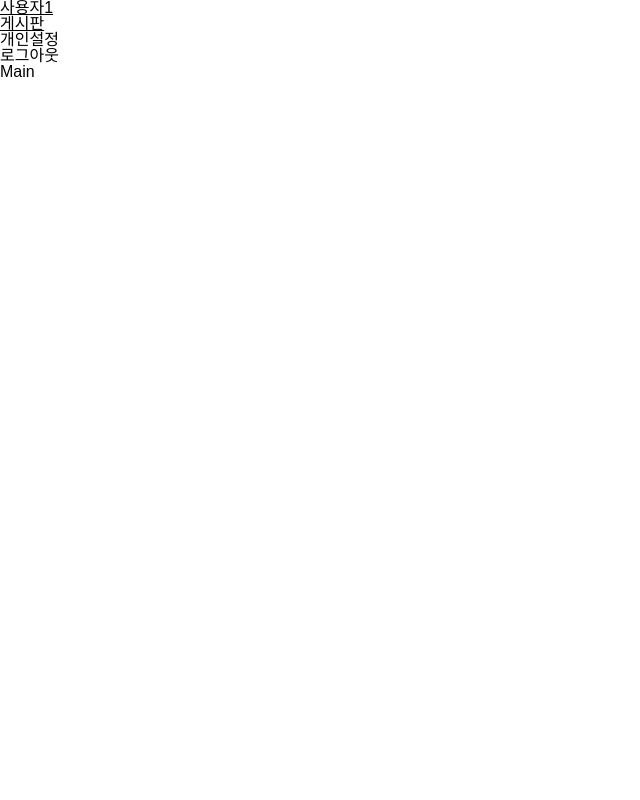
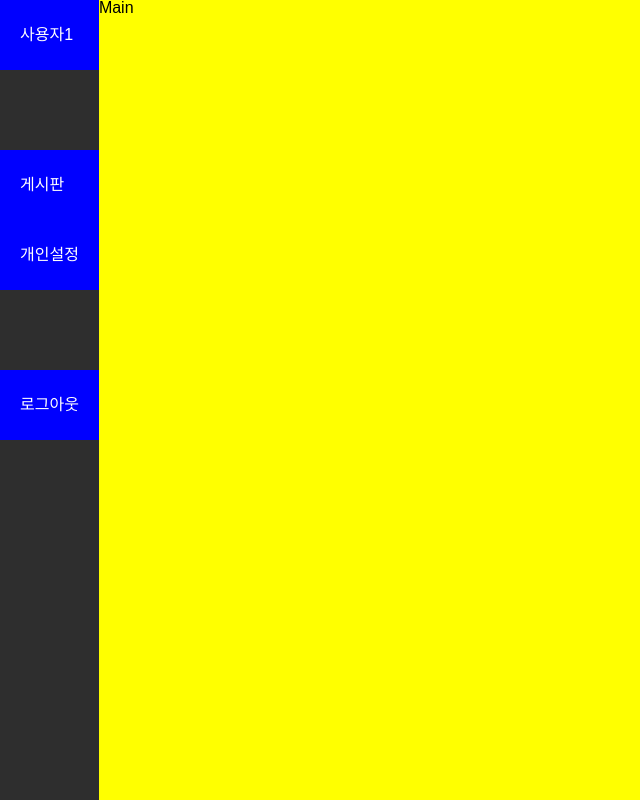
Before and after one commit to ebchoi/chart-and-board, a React (Create React App) app: page / in a window 1280 px wide. Shown: the whole page, without its empty margins (0-640 px from the left). Built offline with nearby package versions, Linux system fonts and the light colour scheme.

Commit message:
Add: 사이드바 데스크탑 버전
- 데스크탑 스크린에서의 사이드바 구현
- 왼쪽 배치로 호버시 커지는 슬라이딩 사이드바
- 호버 전 아이콘 호버 후 아이콘과 글 보이게 추후 작업 예정

```diff
--- a/src/components/Sidebar.components.js
+++ b/src/components/Sidebar.components.js
@@ -1,21 +1,67 @@
 import { Link } from "react-router-dom";
 import styled from "styled-components";
+import { colors, device } from "../styles/Theme";
 
 export const Sidebar = () => {
   return (
     <SidebarContainer>
-      <ul>
-        <li>
+      <NavList>
+        <NavItem>
           <Link to="/">사용자1</Link>
-        </li>
-        <li>
+        </NavItem>
+      </NavList>
+      <NavList>
+        <NavItem>
           <Link to="/board">게시판</Link>
-        </li>
-        <li>개인설정</li>
-        <li>로그아웃</li>
-      </ul>
+        </NavItem>
+        <NavItem>
+          <Link to="#">개인설정</Link>
+        </NavItem>
+      </NavList>
+      <NavList>
+        <NavItem>
+          <Link to="#">로그아웃</Link>
+        </NavItem>
+      </NavList>
     </SidebarContainer>
   );
 };
 
-const SidebarContainer = styled.nav``;
+const SidebarContainer = styled.nav`
+  width: 100px;
+  min-width: fit-content;
+  display: flex;
+  flex-direction: column;
+  gap: 80px;
+  background-color: ${colors.darkgray};
+  color: ${colors.white};
+  transition: width 0.8s ease;
+
+  &:hover {
+    width: 300px;
+  }
+`;
+
+const NavList = styled.ul`
+  width: 100%;
+  height: auto;
+  display: flex;
+  background-color: blue;
+
+  ${device.desktop} {
+    flex-direction: column;
+    align-items: center;
+  }
+`;
+
+const NavItem = styled.li`
+  width: 100%;
+
+  > a {
+    padding: 10px 20px;
+    width: 100%;
+    height: 70px;
+    display: inline-block;
+    line-height: 50px;
+  }
+`;
--- a/src/containers/Layout.container.js
+++ b/src/containers/Layout.container.js
@@ -1,5 +1,6 @@
 import { Outlet } from "react-router-dom";
 import styled from "styled-components";
+import { device } from "../styles/Theme";
 import { Sidebar } from "../components/_index.components";
 
 export const Layout = () => {
@@ -13,5 +14,18 @@ export const Layout = () => {
   );
 };
 
-const LayoutContainer = styled.div``;
-const ContentsArea = styled.div``;
+const LayoutContainer = styled.div`
+  width: 100%;
+  height: 100vh;
+  display: flex;
+  flex-direction: column;
+
+  ${device.desktop} {
+    flex-direction: row;
+  }
+`;
+
+const ContentsArea = styled.div`
+  width: 100%;
+  background-color: yellow;
+`;
--- a/src/styles/GlobalStyles.js
+++ b/src/styles/GlobalStyles.js
@@ -19,6 +19,7 @@ body{
     }
     a {
         color: inherit;
+        text-decoration: none;
     }
     .no-drag {-ms-user-select: none; -moz-user-select: -moz-none; -webkit-user-select: none; -khtml-user-select: none; user-select:none;};
 `;
--- a/src/styles/Theme.js
+++ b/src/styles/Theme.js
@@ -1,6 +1,7 @@
 export const colors = {
   white: "#FFFFFF",
   black: "#000000",
+  darkgray: "rgba(46,46,46,1)",
 };
 
 export const deviceSizes = {
```
